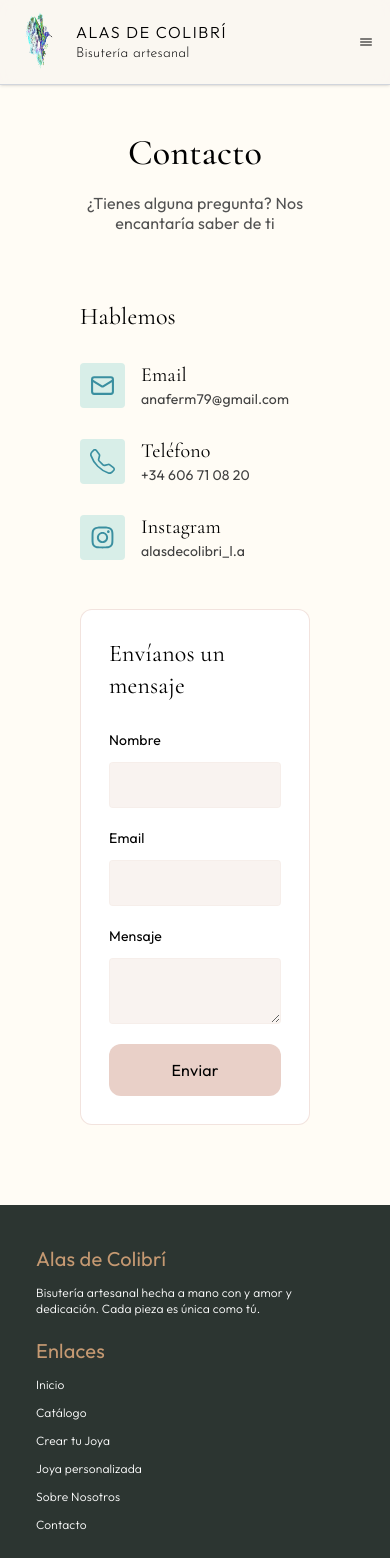
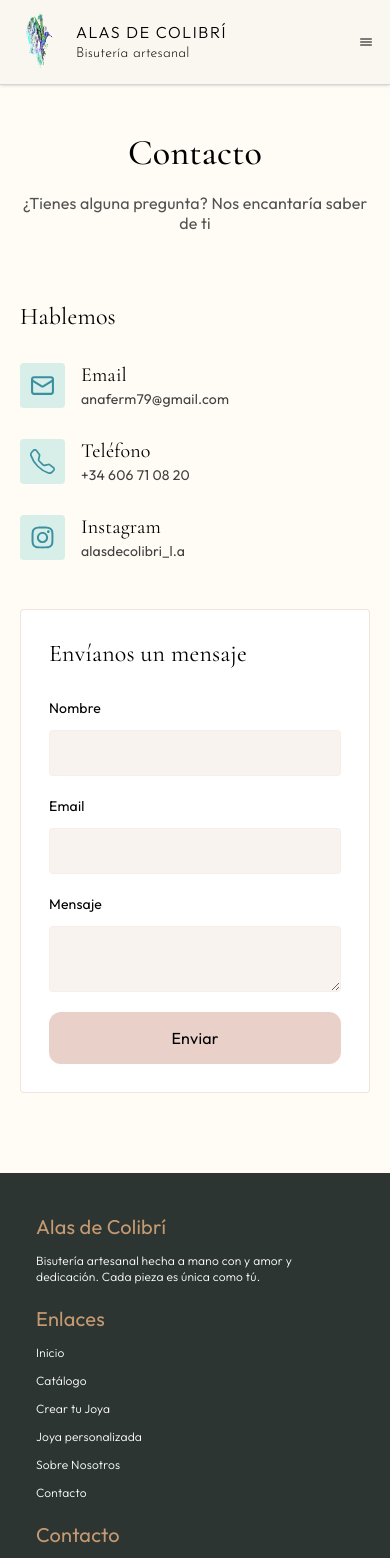
Before and after one commit to guiss26/alas-de-colibri, a React (Vite) app in the folder client/: page /contacto in a window 390 px wide. Shown: the top 1558 px of the page. Built offline with nearby package versions, Linux system fonts and the light colour scheme; a web font is replaced by a local one.

Commit message:
style(contact):adjust mobile padding for improved spacing

```diff
--- a/client/src/pages/ContactPage.jsx
+++ b/client/src/pages/ContactPage.jsx
@@ -37,7 +37,7 @@ export default function ContactPage() {
 
     return (
         <>
-            <div className="px-20 pt-12 pb-20">
+            <div className="px-5 md:px-20 pt-12 pb-20">
                 <h1 className="text-4xl xs:text-5xl sm:text-6xl md:text-8xl font-medium text-center">Contacto</h1>
                 <h3 className="text-center text-neutral-600 sm:text-xl mt-5 mb-10">¿Tienes alguna pregunta? Nos encantaría saber de ti</h3>
 
@@ -80,7 +80,7 @@ export default function ContactPage() {
 
                     </div>
 
-                    <form ref={formRef} className="bg-blanco border border-almond-silk-300/30 p-7 rounded-xl" onSubmit={handleSubmit(onSubmit)}>
+                    <form ref={formRef} className="bg-blanco border border-almond-silk-300/30 p-7 rounded" onSubmit={handleSubmit(onSubmit)}>
                         <h2 className="font-heading-text text-2xl sm:text-3xl md:text-4xl mb-7">Envíanos un mensaje</h2>
 
                         <div className="flex flex-col gap-3 mb-5">
```
